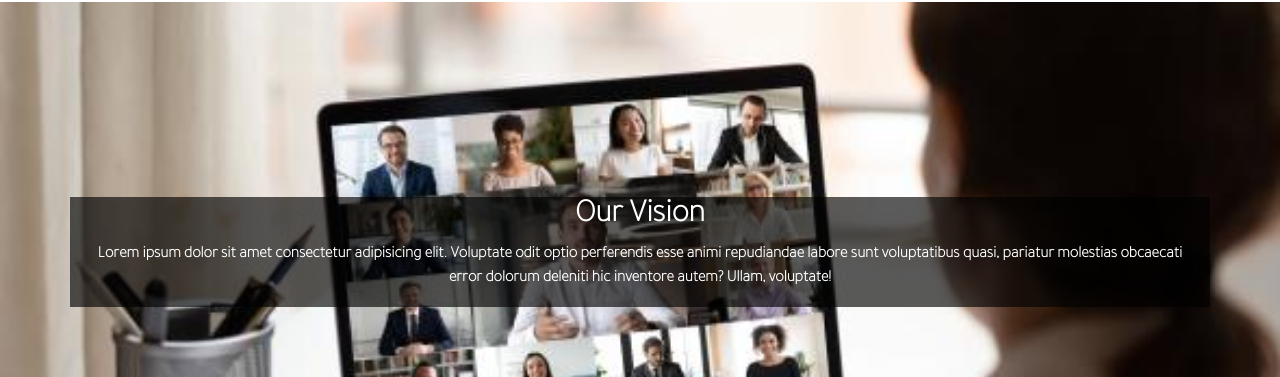
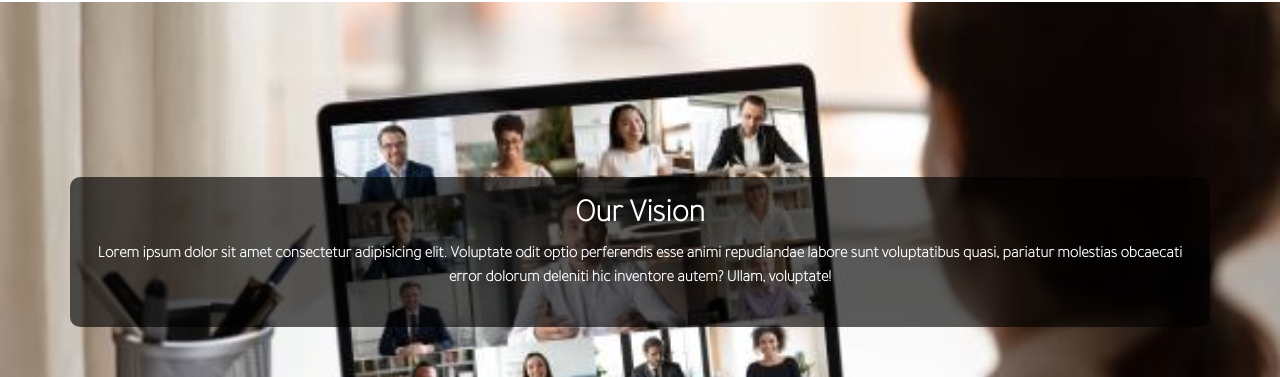
Before and after one commit to karam-mustafa/learning-platform, a plain HTML site: page index.html in a window 1280 px wide. Shown: the part 1885-2262 px from the top of the page. Drawn offline with nearby package versions, Linux system fonts and the light colour scheme.

Commit message:
update our vision

```diff
--- a/css/styles.css
+++ b/css/styles.css
@@ -33,6 +33,8 @@ h1,h2,h3, .card-title{
 }
 .our-vision div {
     background-color: rgba(0, 0, 0, 0.64);
+    padding: 20px;
+    border-radius: 10px;
 }
 
 .our-teacher img {
```
